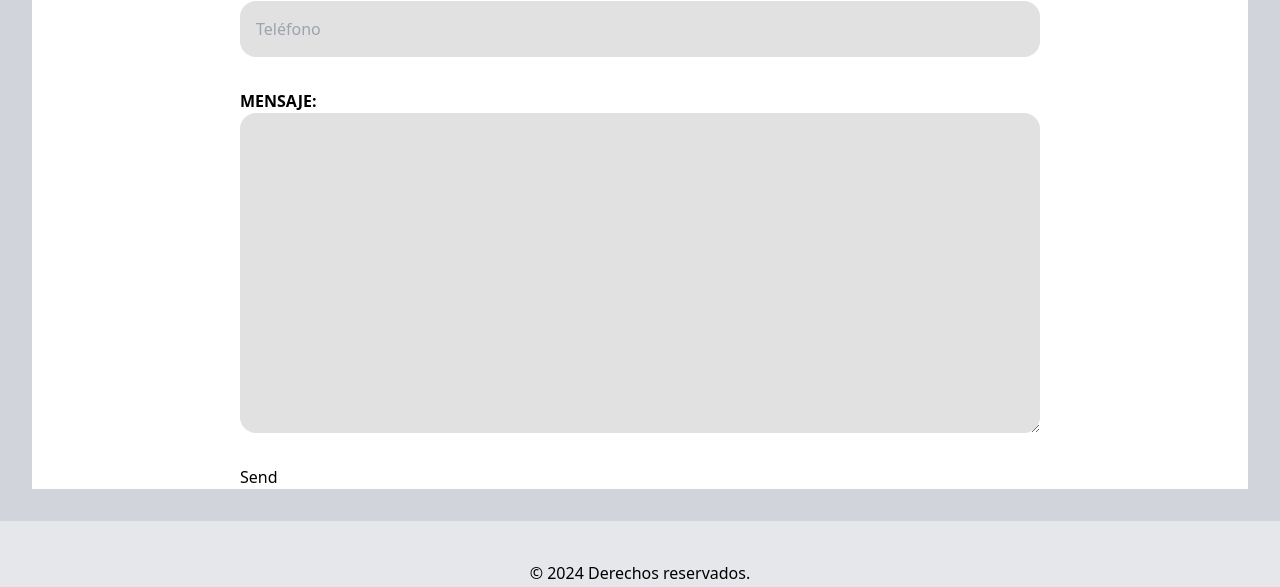
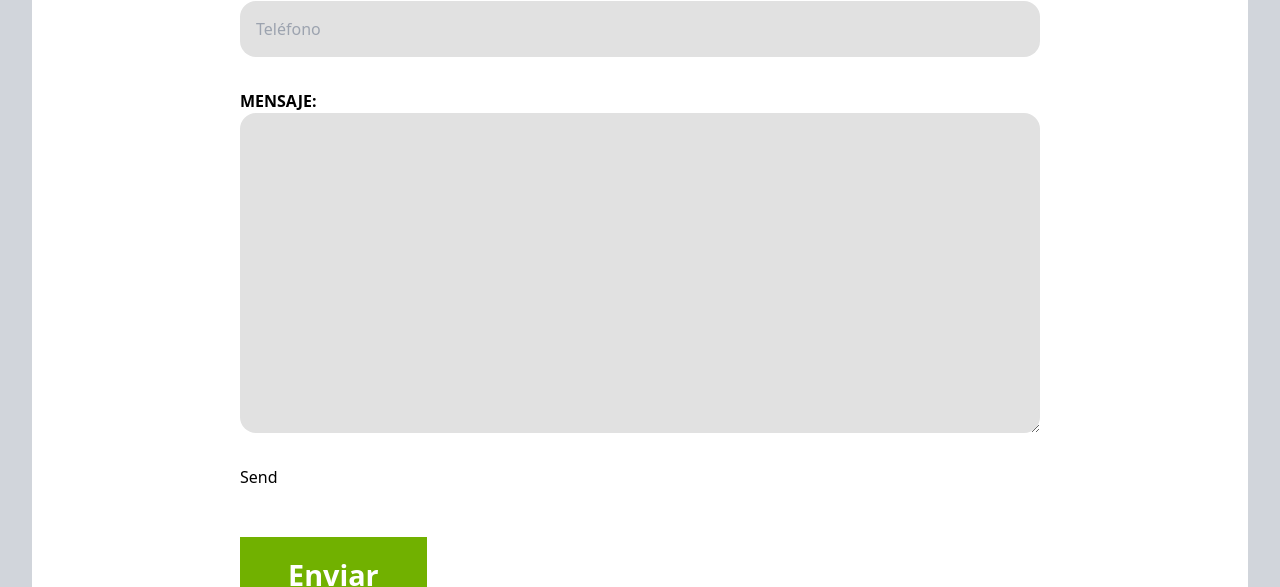
Before and after one commit to PabloGuinazu/astro-new, an Astro site: page / in a window 1280 px wide. Shown: the part 1986-2573 px from the top of the page. Built offline with nearby package versions, Linux system fonts and the light colour scheme; Astro itself is replaced by a stand-in of ours.

Commit message:
Se dejan ambos botones para prueba

```diff
--- a/src/components/FormularioContact.astro
+++ b/src/components/FormularioContact.astro
@@ -19,7 +19,7 @@
 
             </fieldset>
             <button type="submit">Send</button>
-            <!-- <input type="submit" value="Enviar" class="boton boton-verde"> -->
+            <input type="submit" value="Enviar" class="boton boton-verde">
 
         </form>
     </main>
```
